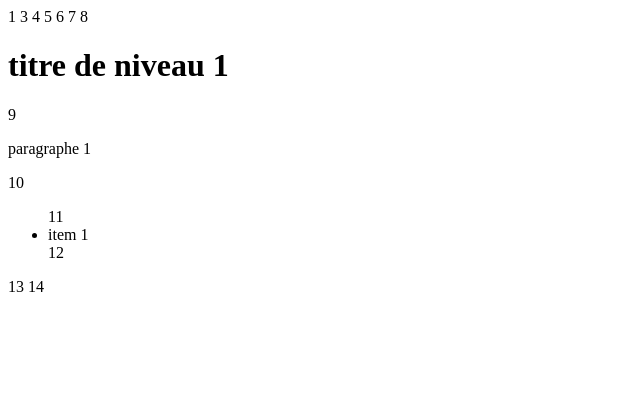
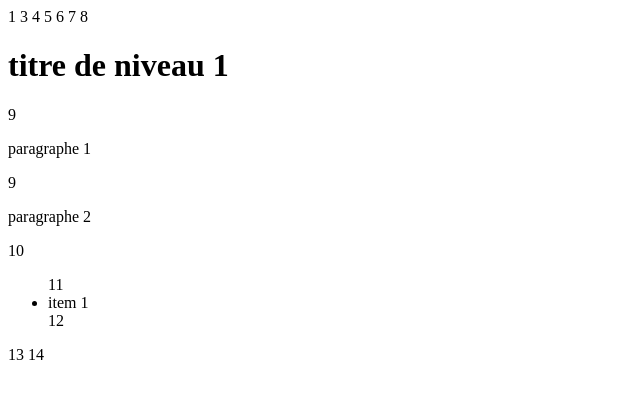
Before and after one commit to Khaliidgh/refclient, a plain HTML site: page index.html in a window 1280 px wide. Shown: the whole page, without its empty margins (0-640 px from the left). Drawn offline with Linux system fonts and the light colour scheme.

Commit message:
Modification index.html

```diff
--- a/index.html
+++ b/index.html
@@ -7,6 +7,7 @@
   7 <body>
   8 <h1>titre de niveau 1</h1>
   9 <p>paragraphe 1</p>
+  9 <p>paragraphe 2</p>
  10 <ul>
  11 <li>item 1</li>
  12 </ul>
```
